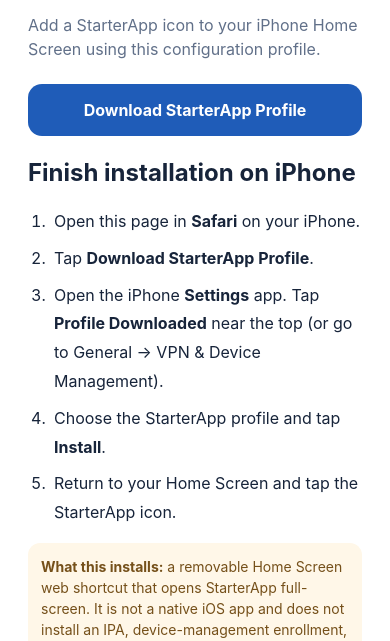
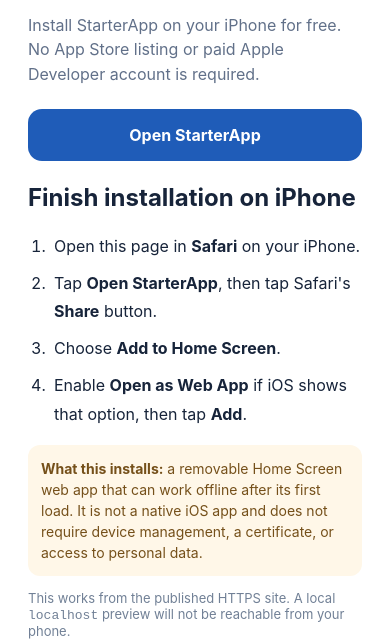
Before and after one commit to eshaanvivek-crypto/-StarterApp, a plain HTML site: page index.html in a window 390 px wide. Shown: the part 211-852 px from the top of the page. Drawn offline with Linux system fonts and the light colour scheme.

Commit message:
Make app installable on iPhone without Apple developer account
Co-authored-by: Copilot <223556219+Copilot@users.noreply.github.com>

```diff
--- a/index.html
+++ b/index.html
@@ -25,19 +25,17 @@
   <main class="install">
     <div class="mark">S</div>
     <h1>Install StarterApp</h1>
-    <p class="muted">Add a StarterApp icon to your iPhone Home Screen using this configuration profile.</p>
-    <a class="download" href="StarterApp.mobileconfig">Download StarterApp Profile</a>
+    <p class="muted">Install StarterApp on your iPhone for free. No App Store listing or paid Apple Developer account is required.</p>
+    <a class="download" href="app.html">Open StarterApp</a>
     <h2>Finish installation on iPhone</h2>
     <ol>
       <li>Open this page in <strong>Safari</strong> on your iPhone.</li>
-      <li>Tap <strong>Download StarterApp Profile</strong>.</li>
-      <li>Open the iPhone <strong>Settings</strong> app. Tap <strong>Profile Downloaded</strong> near the top (or go to General → VPN &amp; Device Management).</li>
-      <li>Choose the StarterApp profile and tap <strong>Install</strong>.</li>
-      <li>Return to your Home Screen and tap the StarterApp icon.</li>
+      <li>Tap <strong>Open StarterApp</strong>, then tap Safari's <strong>Share</strong> button.</li>
+      <li>Choose <strong>Add to Home Screen</strong>.</li>
+      <li>Enable <strong>Open as Web App</strong> if iOS shows that option, then tap <strong>Add</strong>.</li>
     </ol>
-    <p class="note"><strong>What this installs:</strong> a removable Home Screen web shortcut that opens StarterApp full-screen. It is not a native iOS app and does not install an IPA, device-management enrollment, certificate, or access to personal data.</p>
-    <p class="secondary">If iOS does not offer profile installation, use Safari's Share → Add to Home Screen instead.</p>
-    <p><a href="app.html">Open StarterApp</a></p>
+    <p class="note"><strong>What this installs:</strong> a removable Home Screen web app that can work offline after its first load. It is not a native iOS app and does not require device management, a certificate, or access to personal data.</p>
+    <p class="secondary">This works from the published HTTPS site. A local <code>localhost</code> preview will not be reachable from your phone.</p>
   </main>
 </body>
 </html>
--- a/service-worker.js
+++ b/service-worker.js
@@ -1,7 +1,8 @@
-const CACHE_NAME = "starterapp-v1";
+const CACHE_NAME = "starterapp-v2";
 const APP_FILES = [
   "./",
   "./index.html",
+  "./app.html",
   "./style.css",
   "./app.js",
   "./manifest.json",
@@ -36,7 +37,7 @@ self.addEventListener("fetch", event => {
           caches.open(CACHE_NAME).then(cache => cache.put(event.request, copy));
         }
         return response;
-      }).catch(() => caches.match("./index.html"));
+      }).catch(() => caches.match("./app.html"));
     })
   );
 });
```
Also changed, not shown: manifest.json, 2 other files.
